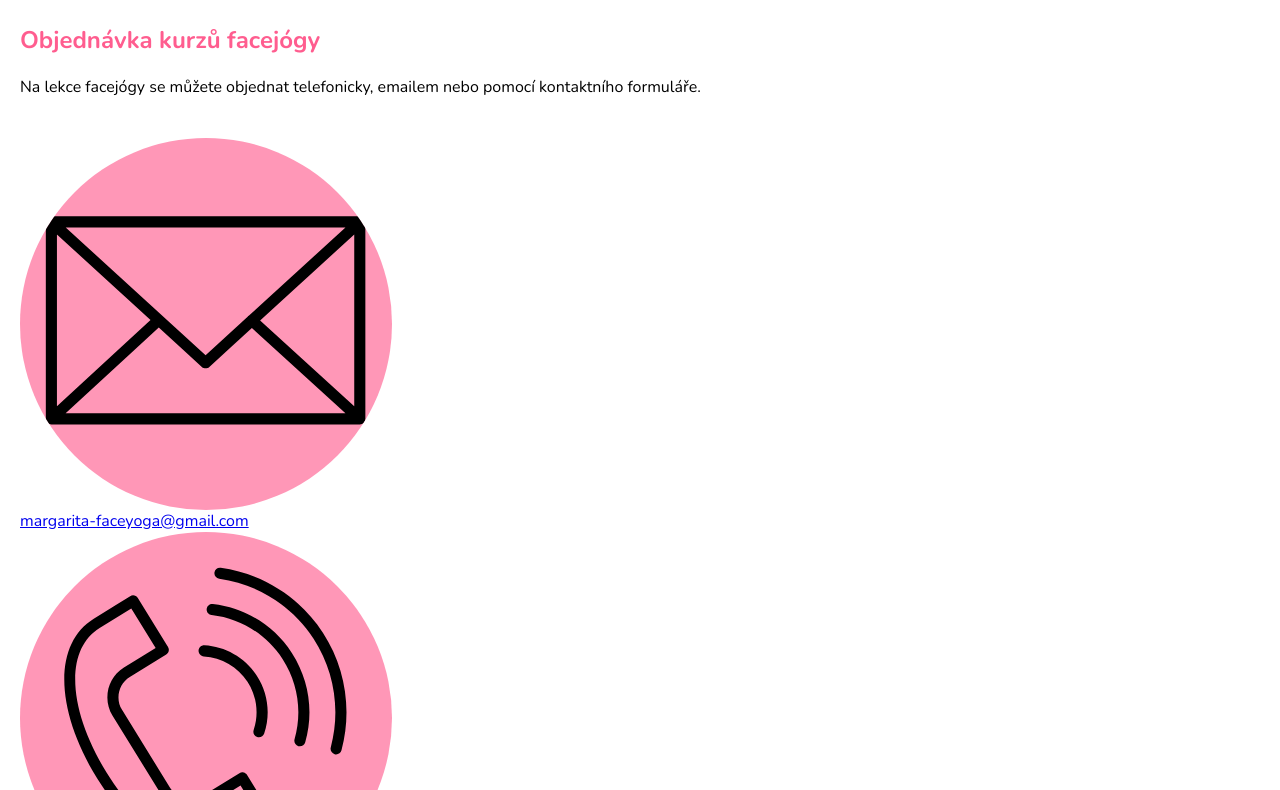
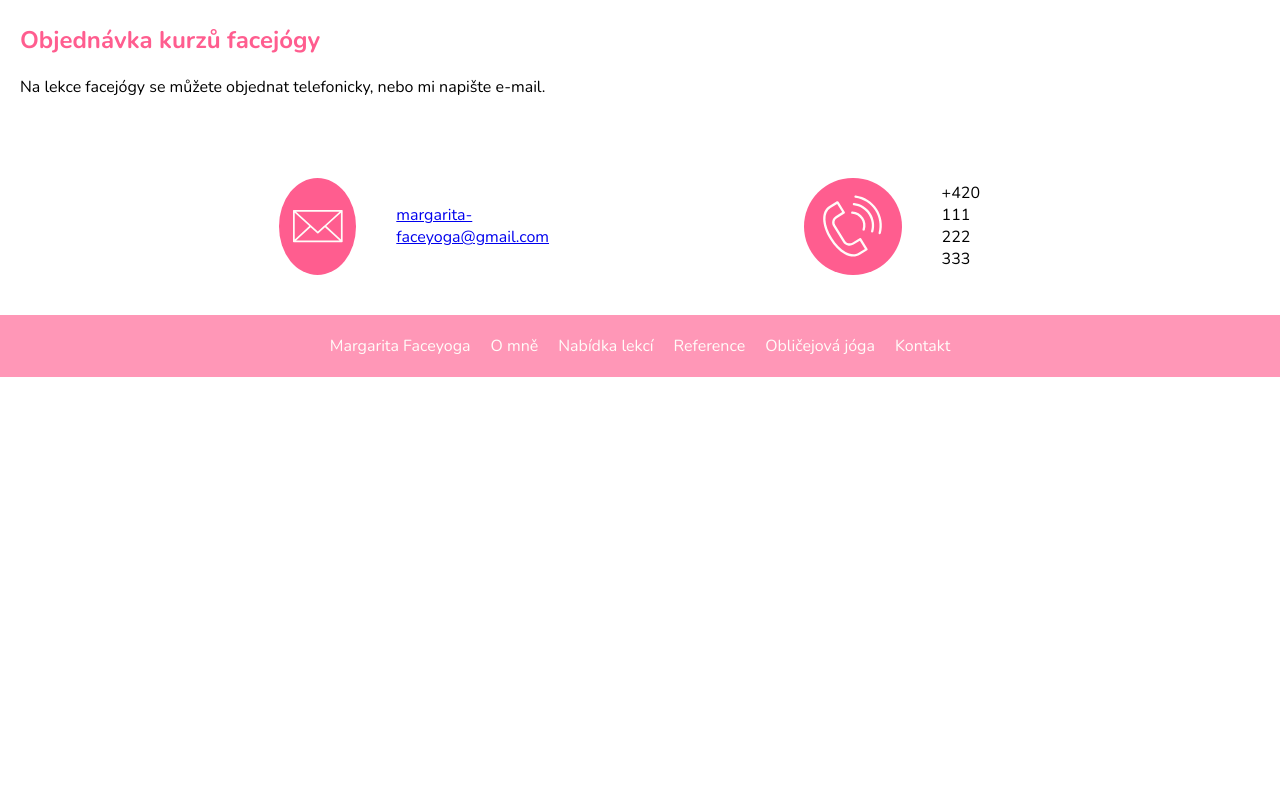
Before and after one commit to JitkaHo/Zaverecny-projekt, an Eleventy site: page kontakt.html in a window 1280 px wide. Shown: the part 159-949 px from the top of the page. After the commit the page ends 800 px from the top, so only its background shows below. Built offline with nearby package versions, Linux system fonts and the light colour scheme; Eleventy itself is replaced by a stand-in of ours; files that its build step writes are made by us from their sources.

Commit message:
přidán kontakt

```diff
--- a/kontakt.html
+++ b/kontakt.html
@@ -7,21 +7,93 @@ title: Margarita Faceyoga
 <section>
   <h2>Objednávka kurzů facejógy</h2>
   <p>
-    Na lekce facejógy se můžete objednat telefonicky, emailem nebo pomocí
-    kontaktního formuláře.
+    Na lekce facejógy se můžete objednat telefonicky, nebo mi napište e-mail.
   </p>
 </section>
 <!--Kontakty-->
 <section class="contact">
   <!--Email-->
   <div class="contact__item">
-    <img class="contact__image" src="/images/email.svg" alt="email" />
-    <a href="mailto: margarita-faceyoga@gmail.com"
+    <svg
+      class="contact__image"
+      role="img"
+      version="1.1"
+      xmlns="http://www.w3.org/2000/svg"
+      xmlns:xlink="http://www.w3.org/1999/xlink"
+      x="0px"
+      y="0px"
+      viewbox="0 0 100.354 100.352"
+      style="enable-background: new 0 0 100.354 100.352"
+      xml:space="preserve"
+    >
+      <path
+        d="M93.09,76.224c0.047-0.145,0.079-0.298,0.079-0.459V22.638c0-0.162-0.032-0.316-0.08-0.462
+      c-0.007-0.02-0.011-0.04-0.019-0.06c-0.064-0.171-0.158-0.325-0.276-0.46c-0.008-0.009-0.009-0.02-0.017-0.029
+      c-0.005-0.005-0.011-0.007-0.016-0.012c-0.126-0.134-0.275-0.242-0.442-0.323c-0.013-0.006-0.023-0.014-0.036-0.02
+      c-0.158-0.071-0.33-0.111-0.511-0.123c-0.018-0.001-0.035-0.005-0.053-0.005c-0.017-0.001-0.032-0.005-0.049-0.005H8.465
+      c-0.017,0-0.033,0.004-0.05,0.005c-0.016,0.001-0.032,0.004-0.048,0.005c-0.183,0.012-0.358,0.053-0.518,0.125
+      c-0.01,0.004-0.018,0.011-0.028,0.015c-0.17,0.081-0.321,0.191-0.448,0.327c-0.005,0.005-0.011,0.006-0.016,0.011
+      c-0.008,0.008-0.009,0.019-0.017,0.028c-0.118,0.135-0.213,0.29-0.277,0.461c-0.008,0.02-0.012,0.04-0.019,0.061
+      c-0.048,0.146-0.08,0.3-0.08,0.462v53.128c0,0.164,0.033,0.32,0.082,0.468c0.007,0.02,0.011,0.039,0.018,0.059
+      c0.065,0.172,0.161,0.327,0.28,0.462c0.007,0.008,0.009,0.018,0.016,0.026c0.006,0.007,0.014,0.011,0.021,0.018
+      c0.049,0.051,0.103,0.096,0.159,0.14c0.025,0.019,0.047,0.042,0.073,0.06c0.066,0.046,0.137,0.083,0.21,0.117
+      c0.018,0.008,0.034,0.021,0.052,0.028c0.181,0.077,0.38,0.121,0.589,0.121h83.204c0.209,0,0.408-0.043,0.589-0.121
+      c0.028-0.012,0.054-0.03,0.081-0.044c0.062-0.031,0.124-0.063,0.181-0.102c0.03-0.021,0.057-0.048,0.086-0.071
+      c0.051-0.041,0.101-0.082,0.145-0.129c0.008-0.008,0.017-0.014,0.025-0.022c0.008-0.009,0.01-0.021,0.018-0.03
+      c0.117-0.134,0.211-0.288,0.275-0.458C93.078,76.267,93.083,76.246,93.09,76.224z M9.965,26.04l25.247,23.061L9.965,72.346V26.04z
+      M61.711,47.971c-0.104,0.068-0.214,0.125-0.301,0.221c-0.033,0.036-0.044,0.083-0.073,0.121l-11.27,10.294L12.331,24.138h75.472
+      L61.711,47.971z M37.436,51.132l11.619,10.613c0.287,0.262,0.649,0.393,1.012,0.393s0.725-0.131,1.011-0.393l11.475-10.481
+        l25.243,23.002H12.309L37.436,51.132z M64.778,49.232L90.169,26.04v46.33L64.778,49.232z"
+      />
+    </svg>
+    <a class="contact__action" href="mailto: margarita-faceyoga@gmail.com"
       >margarita-faceyoga@gmail.com</a
     >
   </div>
   <!--Telefon-->
-  <div class="contact__item"></div>
-  <img class="contact__image" src="/images/phone.svg" alt="Telefon" />
-  <p>+420 111 222 333</p>
+  <div class="contact__item">
+    <svg
+      class="contact__image"
+      role="img"
+      version="1.1"
+      xmlns="http://www.w3.org/2000/svg"
+      xmlns:xlink="http://www.w3.org/1999/xlink"
+      x="0px"
+      y="0px"
+      viewbox="0 0 100.353 100.352"
+      style="enable-background: new 0 0 100.353 100.352"
+      xml:space="preserve"
+    >
+      <path
+        d="M39.514,85.637c3.975,2.226,7.89,3.344,11.537,3.344c3.053-0.001,5.918-0.785,8.468-2.359l9.399-5.798
+        c0.339-0.209,0.581-0.543,0.673-0.931c0.092-0.387,0.025-0.795-0.184-1.134L61.26,65.555c-0.209-0.338-0.544-0.58-0.931-0.672
+        c-0.39-0.091-0.796-0.025-1.134,0.184l-9.47,5.845c-1.456,0.898-3.324,1.185-5.121,0.79c-1.797-0.396-3.331-1.438-4.209-2.862
+        L27.524,47.981c-1.861-3.016-0.923-6.984,2.091-8.845c0,0,0.001,0,0.001-0.001l9.829-6.068c0.705-0.435,0.923-1.359,0.488-2.064
+        l-8.148-13.201c-0.435-0.705-1.36-0.926-2.064-0.489L19.9,23.375C8.954,30.131,9.338,47.866,20.836,66.504
+        C26.107,75.05,32.741,81.845,39.514,85.637z M21.477,25.927l8.544-5.273l6.573,10.648l-8.553,5.28
+        c-0.002,0.001-0.003,0.002-0.004,0.003c-4.418,2.731-5.794,8.548-3.065,12.97l12.871,20.858c1.301,2.111,3.531,3.648,6.117,4.218
+        c2.551,0.559,5.228,0.136,7.341-1.168l8.193-5.057l6.572,10.65l-8.123,5.011c-5.932,3.66-12.499,1.45-16.963-1.049
+        c-6.335-3.548-12.583-9.972-17.591-18.09C12.819,47.794,12.033,31.756,21.477,25.927z"
+      />
+      <path
+        d="M49.58,33.552c4.854,0.287,9.15,2.781,11.788,6.844c2.522,3.872,3.129,8.617,1.664,13.019
+          c-0.262,0.786,0.163,1.636,0.949,1.896c0.157,0.053,0.316,0.077,0.474,0.077c0.629,0,1.214-0.397,1.423-1.026
+          c1.756-5.274,1.028-10.962-1.995-15.602c-3.114-4.798-8.396-7.865-14.126-8.204c-0.835-0.035-1.537,0.582-1.586,1.409
+          C48.122,32.793,48.753,33.503,49.58,33.552z"
+      />
+      <path
+        d="M51.68,22.418c7.86,0.903,14.837,5.216,19.142,11.831c4.171,6.413,5.353,14.309,3.242,21.664
+        c-0.229,0.797,0.231,1.627,1.027,1.855c0.139,0.04,0.277,0.059,0.415,0.059c0.651,0,1.252-0.429,1.44-1.086
+        c2.351-8.191,1.035-16.986-3.61-24.128c-4.794-7.367-12.562-12.169-21.314-13.175c-0.807-0.095-1.566,0.496-1.661,1.319
+        S50.856,22.323,51.68,22.418z"
+      />
+      <path
+        d="M53.731,12.612C64.17,14.063,73.452,19.963,79.198,28.8c5.629,8.647,7.317,19.327,4.633,29.301
+      c-0.216,0.8,0.259,1.623,1.059,1.838c0.13,0.035,0.262,0.052,0.391,0.052c0.661,0,1.268-0.44,1.447-1.11
+      c2.906-10.796,1.078-22.357-5.015-31.717c-6.22-9.565-16.268-15.952-27.567-17.523c-0.817-0.109-1.579,0.458-1.692,1.279
+      C52.339,11.74,52.911,12.498,53.731,12.612z"
+      />
+    </svg>
+    <p class="contact__action">+420 111 222 333</p>
+  </div>
 </section>
--- a/scss/style.scss
+++ b/scss/style.scss
@@ -62,7 +62,7 @@ section {
     @media screen and (min-width: 500px) {
       display: flex;
       justify-content: space-between;
-      margin-left: 25%;
+      margin: auto;
       margin-top: 0;
       margin-bottom: 0;
     }
@@ -121,7 +121,7 @@ section {
   }
   @media screen and (min-width: 1100px) {
     max-width: 1100px;
-    margin: $spacer auto;
+    margin: $spacer * 2 auto;
   }
   &__photo {
     width: 100%;
@@ -247,16 +247,34 @@ section {
 }
 
 /*stránka Kontakt*/
+
 .contact {
+  @media screen and (min-width: 1100px) {
+    max-width: 1000px;
+    display: flex;
+    justify-content: space-around;
+    margin: auto;
+  }
   &__item {
     display: flex;
     flex-direction: column;
-    justify-content: center;
+    @media screen and (min-width: 1100px) {
+      flex-direction: row;
+    }
   }
   &__image {
-    max-width: 30%;
-    background-color: $secondary;
+    max-width: 100px;
+    background-color: $primary;
     border-radius: 50%;
+    fill: $contrast;
+    padding: 10px;
+    margin: $spacer auto;
+  }
+  &__action {
+    margin: auto;
+    @media screen and (min-width: 1100px) {
+      margin-left: $spacer;
+    }
   }
 }
 
@@ -265,7 +283,6 @@ section {
 .paticka {
   background-color: $secondary;
   text-align: center;
-
   @media screen and (min-width: 500px) {
     display: flex;
   }
@@ -290,7 +307,6 @@ section {
       border-bottom: none;
     }
   }
-
   &__link {
     text-decoration: none;
     color: $contrast;
```
Also changed, not shown: css/style.css, 1 other file.
